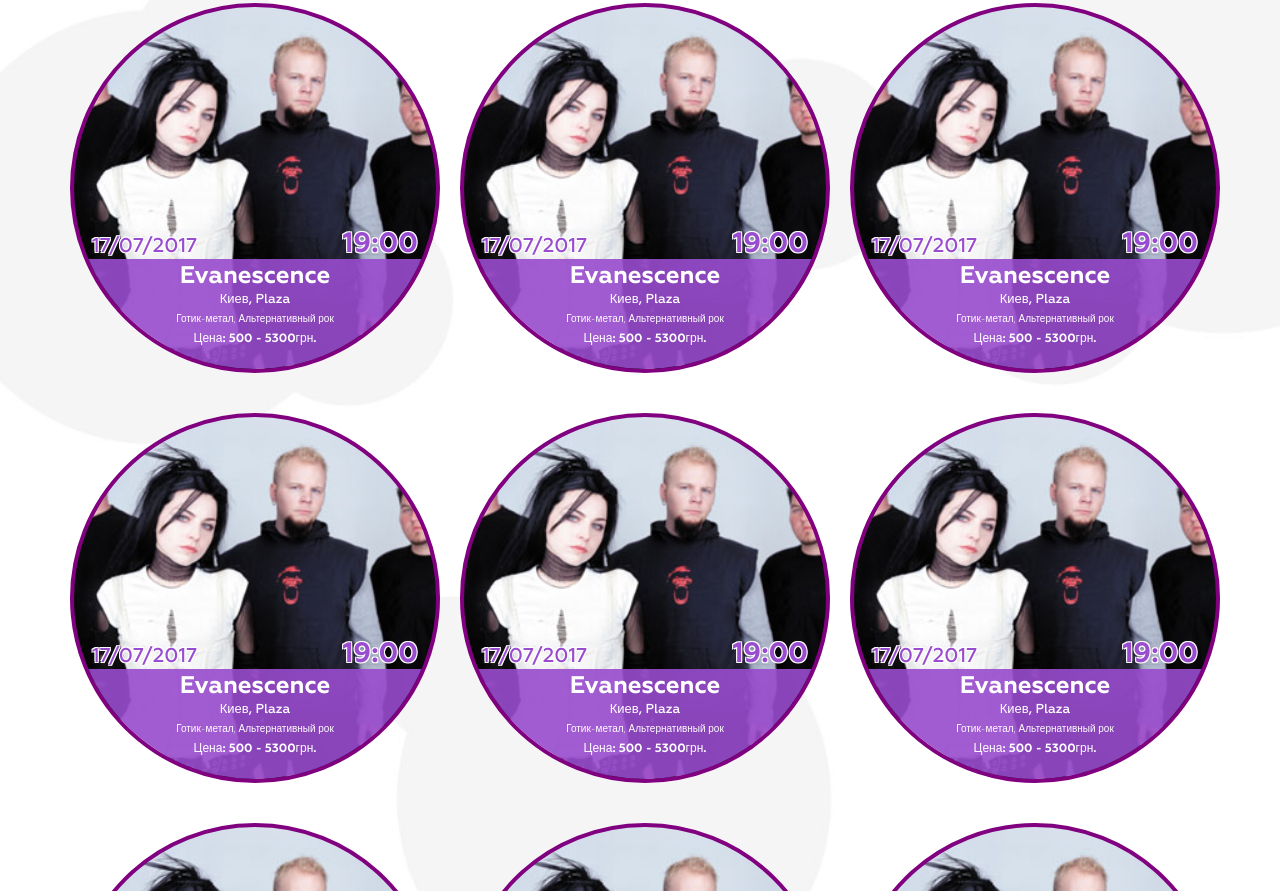
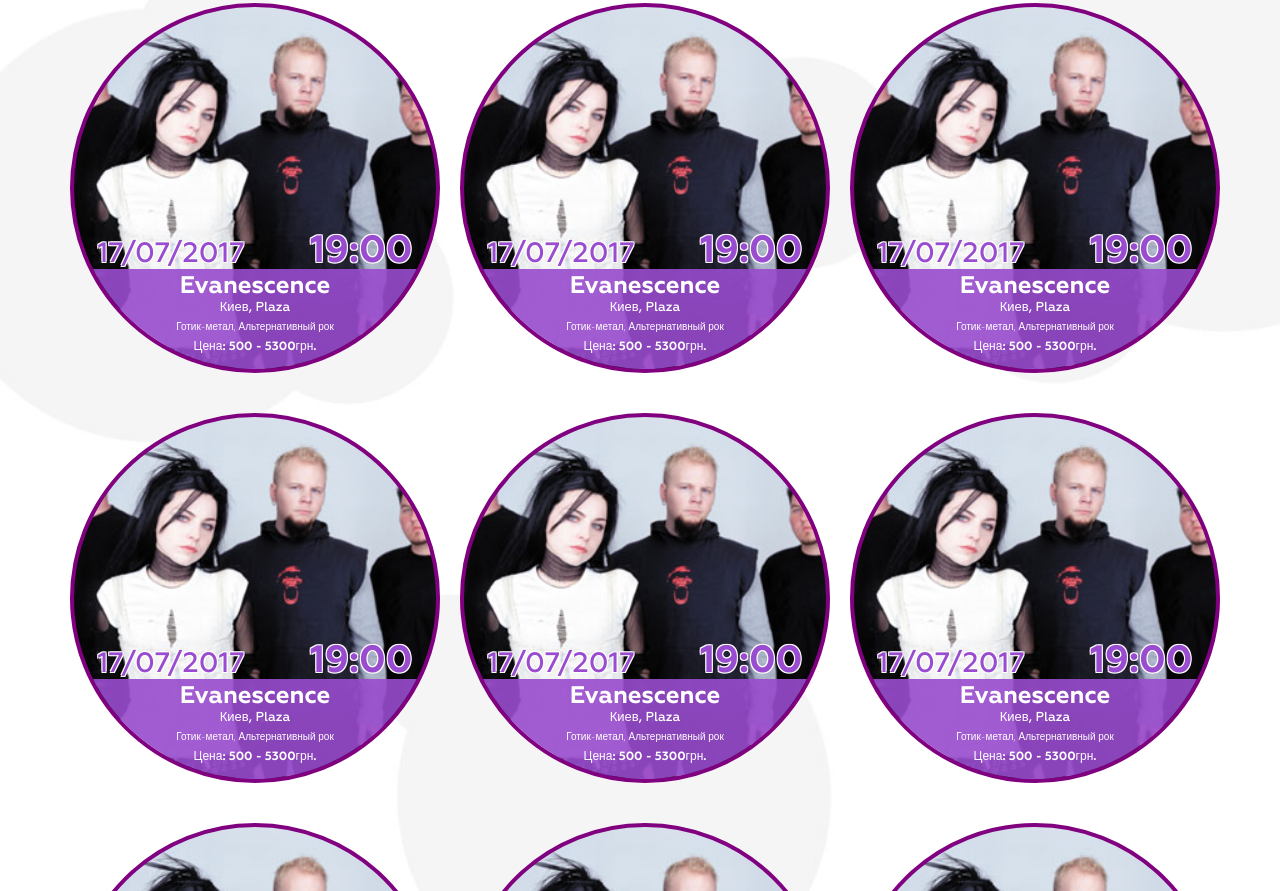
Before and after one commit to Slimmind/eva, a website with bundled scripts: page index.html in a window 1280 px wide. Shown: the part 909-1800 px from the top of the page. Built offline with nearby package versions, Linux system fonts and the light colour scheme.

Commit message:
changed circle structure and animation

```diff
--- a/assets/css/pages/home.scss
+++ b/assets/css/pages/home.scss
@@ -9,6 +9,7 @@
 .event-circles {
   .circle {
     position: relative;
+    @include flex(column, flex-end, center, wrap);
     width: 280px;
     height: 280px;
     margin: 0 auto 40px;
@@ -20,16 +21,15 @@
     text-align: center;
   }
   .date {
-    @include pos(absolute, 60%, 0);
     width: 100%;
     margin: 0;
     font: 20px/32px $font-medium;
     color: $color-purple;
-    text-shadow:
-        -1px -1px 0 $color-white,
-        1px -1px 0 $color-white,
-        -1px 1px 0 $color-white,
-        1px 1px 0 $color-white;
+    flex-shrink: 0;
+    text-shadow: -1px -1px 0 $color-white,
+    1px -1px 0 $color-white,
+    -1px 1px 0 $color-white,
+    1px 1px 0 $color-white;
     time,
     strong {
       display: inline-block;
@@ -43,10 +43,17 @@
     }
   }
   .description {
-    @include pos(absolute, $bottom: 0, $left: 0);
+    position: relative;
     width: 100%;
-    height: 26%;
-    background-color: rgba($color-purple, .9);
+    flex-shrink: 0;
+    &:before {
+      content: "";
+      @include pos(absolute, $bottom: 0, $left: 0);
+      width: 100%;
+      height: 100%;
+      background-color: rgba($color-purple, .9);
+      z-index: -1;
+    }
     h3 {
       margin: 0;
       padding: 0 40px;
@@ -59,7 +66,7 @@
     display: none;
   }
   .details {
-    @include pos(absolute, $bottom: 0, $left: 0);
+    display: block;
     width: 100%;
     height: 40px;
     background: $color-purple url('#{$path-svg}/join.svg') no-repeat center center;
@@ -69,9 +76,12 @@
     text-align: center;
   }
 }
+
 .about {
   margin-bottom: 20px;
+
 }
+
 @include lap {
   .event-circles {
     .circle {
@@ -79,17 +89,17 @@
       height: 370px;
     }
     .date {
-      top: 45%;
+      margin-top: -35px;
       time {
-        margin-right: 70px;
+        margin-right: 60px;
       }
       strong {
-        margin-left: 70px;
+        margin-left: 60px;
         font-size: 28px;
       }
     }
     .description {
-      height: 150px;
+      height: 140px;
     }
     address,
     .category,
@@ -104,6 +114,7 @@
       font: 10px/14px $font-light;
     }
     .price {
+      margin-bottom: 15px;
       font: 12px/14px $font-bold;
       strong {
         font-weight: normal;
@@ -120,12 +131,13 @@
     }
   }
 }
+
 .no-dev {
   .event-circles {
     .circle {
       &:after {
         content: "";
-        @include pos(absolute,0,0,0,0);
+        @include pos(absolute, 0, 0, 0, 0);
         background-color: rgba($color-white, .5);
         opacity: 0;
         transition: opacity .3s ease;
@@ -138,31 +150,26 @@
       z-index: 1;
     }
     .date {
-      top: 220px;
-      transition: transform .3s ease-in;
-      will-change: tranform;
+      time {
+        font-size: 28px;
+        margin-right: 30px;
+      }
+      strong {
+        font-size: 38px;
+        margin-left: 30px;
+      }
+
     }
     .description {
       transform: translateY(40px);
       transition: transform .3s ease-in;
       will-change: tranform;
     }
-    .details {
-      transform: translateY(45px);
-      transition: transform .3s ease-in .3s;
-      will-change: tranform;
-    }
     .circle:hover {
       &:after {
         opacity: 1;
       }
-      .date {
-        transform: translateY(-60px);
-      }
       .description {
-        transform: translateY(0);
-      }
-      .details {
         transform: translateY(0);
       }
     }
--- a/assets/css/sections/_event-search.scss
+++ b/assets/css/sections/_event-search.scss
@@ -34,7 +34,20 @@
       margin: 0;
     }
     .search-wrap {
-      //min-width: 320px;
+      max-width: 240px;
+    }
+  }
+}
+@include lap {
+  .event-search {
+    .search-wrap {
+      max-width: 280px;
+    }
+  }
+}
+@include desk {
+  .event-search {
+    .search-wrap {
       max-width: 320px;
     }
   }
--- a/assets/css/sections/_style-guide.scss
+++ b/assets/css/sections/_style-guide.scss
@@ -23,7 +23,7 @@
   font: 24px/32px $font-light;
 }
 h3 {
-  font: 22px/32px $font-bold;
+  font: 22px/28px $font-bold;
 }
 h4 {
 
--- a/assets/css/sections/_top-slider.scss
+++ b/assets/css/sections/_top-slider.scss
@@ -29,6 +29,7 @@
       border: 4px solid $color-white;
       overflow: hidden;
       @include bg(center, center, cover);
+      cursor: pointer;
       &:before {
         content: "";
         @include pos(absolute,0,0,0,0);
--- a/gulpfile.js
+++ b/gulpfile.js
@@ -154,5 +154,5 @@
 
 // DEFAULT
 
-gulp.task('default', ['html', 'images', 'fonts', 'scss', 'js', 'serve', 'watch']);
+gulp.task('default', ['html', 'images', 'fonts', 'scss', 'js', /*'serve',*/ 'watch']);
 gulp.task('prod', ['images-prod', 'scss-prod', 'js-prod']);
--- a/index.html
+++ b/index.html
@@ -357,136 +357,135 @@
           <div class="row">
             <div class="col-xs-12 col-sm-6 col-lg-4">
               <div class="circle" style="background-image: url('dist/images/event-1.jpg')">
+                <div class="description">
                   <p class="date">
                     <time datetime="2017-07-17T19:00">17/07/2017</time>
                     <strong class="beginning">19:00</strong>
                   </p>
-                <div class="description">
                   <h3>Evanescence</h3>
                   <address>Киев, Plaza</address>
                   <p class="category">Готик-метал, Альтернативный рок</p>
                   <p class="price">Цена: <strong class="min-price">500</strong> - <strong class="max-price">5300</strong>грн.</p>
+                  <a href="event.html" class="details">Details</a>
                 </div>
-                <a href="event.html" class="details">Details</a>
               </div>
             </div>
             <div class="col-xs-12 col-sm-6 col-lg-4">
               <div class="circle" style="background-image: url('dist/images/event-1.jpg')">
+                <div class="description">
                   <p class="date">
                     <time datetime="2017-07-17T19:00">17/07/2017</time>
                     <strong class="beginning">19:00</strong>
                   </p>
-                <div class="description">
                   <h3>Evanescence</h3>
                   <address>Киев, Plaza</address>
                   <p class="category">Готик-метал, Альтернативный рок</p>
                   <p class="price">Цена: <strong class="min-price">500</strong> - <strong class="max-price">5300</strong>грн.</p>
+                  <a href="event.html" class="details">Details</a>
                 </div>
-                <a href="event.html" class="details">Details</a>
               </div>
             </div>
             <div class="col-xs-12 col-sm-6 col-lg-4">
               <div class="circle" style="background-image: url('dist/images/event-1.jpg')">
+                <div class="description">
                   <p class="date">
                     <time datetime="2017-07-17T19:00">17/07/2017</time>
                     <strong class="beginning">19:00</strong>
                   </p>
-                <div class="description">
                   <h3>Evanescence</h3>
                   <address>Киев, Plaza</address>
                   <p class="category">Готик-метал, Альтернативный рок</p>
                   <p class="price">Цена: <strong class="min-price">500</strong> - <strong class="max-price">5300</strong>грн.</p>
+                  <a href="event.html" class="details">Details</a>
                 </div>
-                <a href="event.html" class="details">Details</a>
               </div>
             </div>
             <div class="col-xs-12 col-sm-6 col-lg-4">
               <div class="circle" style="background-image: url('dist/images/event-1.jpg')">
+                <div class="description">
                   <p class="date">
                     <time datetime="2017-07-17T19:00">17/07/2017</time>
                     <strong class="beginning">19:00</strong>
                   </p>
-                <div class="description">
                   <h3>Evanescence</h3>
                   <address>Киев, Plaza</address>
                   <p class="category">Готик-метал, Альтернативный рок</p>
                   <p class="price">Цена: <strong class="min-price">500</strong> - <strong class="max-price">5300</strong>грн.</p>
+                  <a href="event.html" class="details">Details</a>
                 </div>
-                <a href="event.html" class="details">Details</a>
               </div>
             </div>
             <div class="col-xs-12 col-sm-6 col-lg-4">
               <div class="circle" style="background-image: url('dist/images/event-1.jpg')">
+                <div class="description">
                   <p class="date">
                     <time datetime="2017-07-17T19:00">17/07/2017</time>
                     <strong class="beginning">19:00</strong>
                   </p>
-                <div class="description">
                   <h3>Evanescence</h3>
                   <address>Киев, Plaza</address>
                   <p class="category">Готик-метал, Альтернативный рок</p>
                   <p class="price">Цена: <strong class="min-price">500</strong> - <strong class="max-price">5300</strong>грн.</p>
+                  <a href="event.html" class="details">Details</a>
                 </div>
-                <a href="event.html" class="details">Details</a>
               </div>
             </div>
             <div class="col-xs-12 col-sm-6 col-lg-4">
               <div class="circle" style="background-image: url('dist/images/event-1.jpg')">
+                <div class="description">
                   <p class="date">
                     <time datetime="2017-07-17T19:00">17/07/2017</time>
                     <strong class="beginning">19:00</strong>
                   </p>
-                <div class="description">
                   <h3>Evanescence</h3>
                   <address>Киев, Plaza</address>
                   <p class="category">Готик-метал, Альтернативный рок</p>
                   <p class="price">Цена: <strong class="min-price">500</strong> - <strong class="max-price">5300</strong>грн.</p>
+                  <a href="event.html" class="details">Details</a>
                 </div>
-                <a href="event.html" class="details">Details</a>
               </div>
             </div>
             <div class="col-xs-12 col-sm-6 col-lg-4">
               <div class="circle" style="background-image: url('dist/images/event-1.jpg')">
+                <div class="description">
                   <p class="date">
                     <time datetime="2017-07-17T19:00">17/07/2017</time>
                     <strong class="beginning">19:00</strong>
                   </p>
-                <div class="description">
                   <h3>Evanescence</h3>
                   <address>Киев, Plaza</address>
                   <p class="category">Готик-метал, Альтернативный рок</p>
                   <p class="price">Цена: <strong class="min-price">500</strong> - <strong class="max-price">5300</strong>грн.</p>
+                  <a href="event.html" class="details">Details</a>
                 </div>
-                <a href="event.html" class="details">Details</a>
               </div>
             </div>
             <div class="col-xs-12 col-sm-6 col-lg-4">
               <div class="circle" style="background-image: url('dist/images/event-1.jpg')">
+                <div class="description">
                   <p class="date">
                     <time datetime="2017-07-17T19:00">17/07/2017</time>
                     <strong class="beginning">19:00</strong>
                   </p>
-                <div class="description">
                   <h3>Evanescence</h3>
                   <address>Киев, Plaza</address>
                   <p class="category">Готик-метал, Альтернативный рок</p>
                   <p class="price">Цена: <strong class="min-price">500</strong> - <strong class="max-price">5300</strong>грн.</p>
+                  <a href="event.html" class="details">Details</a>
                 </div>
-                <a href="event.html" class="details">Details</a>
               </div>
             </div>
             <div class="col-xs-12 col-sm-6 col-lg-4">
               <div class="circle" style="background-image: url('dist/images/event-1.jpg')">
+                <div class="description">
                   <p class="date">
                     <time datetime="2017-07-17T19:00">17/07/2017</time>
                     <strong class="beginning">19:00</strong>
                   </p>
-                <div class="description">
                   <h3>Evanescence</h3>
                   <address>Киев, Plaza</address>
                   <p class="category">Готик-метал, Альтернативный рок</p>
                   <p class="price">Цена: <strong class="min-price">500</strong> - <strong class="max-price">5300</strong>грн.</p>
-                </div>
                   <a href="event.html" class="details">Details</a>
                 </div>
               </div>
```
Also changed, not shown: _index.html (+17 -18 lines), about.html (deleted, +0 -36 lines), dist/css/event.css, dist/css/global.css, dist/css/home.css. Lines whose indentation alone changed are shown as unchanged.
